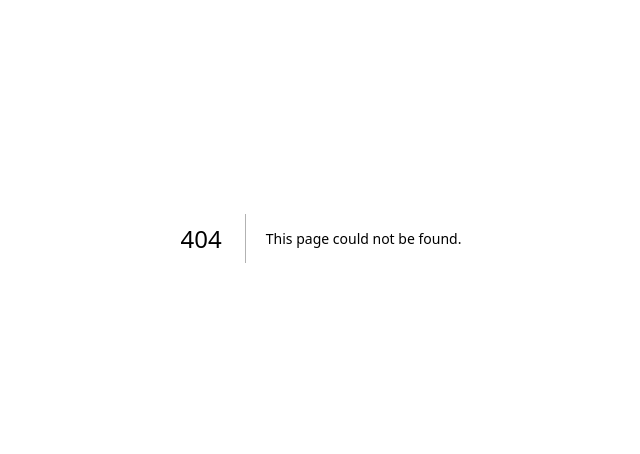
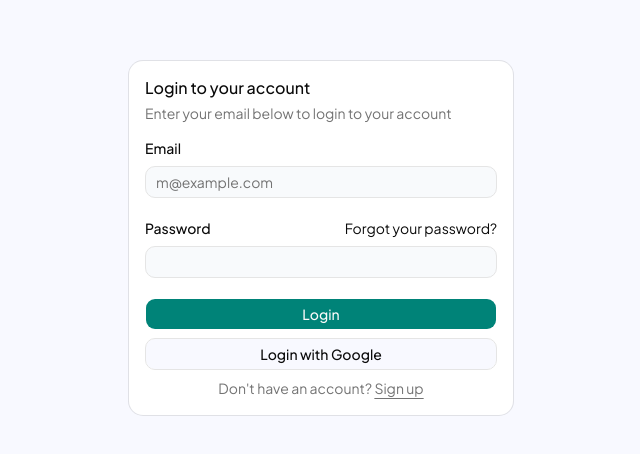
Before and after one commit to junahn978/care-index, a Next.js app in the folder frontend/: page /login in a window 1280 px wide. Before the commit this address had no page. Shown: the part 162-616 px from the top of the page, without its empty margins (319-959 px from the left). Built offline with nearby package versions, Linux system fonts and the light colour scheme.

Commit message:
feature(frontend): added basic shadecn form component boilerplate

```diff
--- /dev/null
+++ b/frontend/app/login/page.tsx
@@ -0,0 +1,11 @@
+import { LoginForm } from "@/components/login-form"
+
+export default function Page() {
+  return (
+    <div className="flex min-h-svh w-full items-center justify-center p-6 md:p-10">
+      <div className="w-full max-w-sm">
+        <LoginForm />
+      </div>
+    </div>
+  )
+}
--- /dev/null
+++ b/frontend/components/login-form.tsx
@@ -0,0 +1,71 @@
+import { cn } from "cn"
+
+import { Button } from "@/components/ui/button"
+import {
+  Card,
+  CardContent,
+  CardDescription,
+  CardHeader,
+  CardTitle,
+} from "@/components/ui/card"
+import {
+  Field,
+  FieldDescription,
+  FieldGroup,
+  FieldLabel,
+} from "@/components/ui/field"
+import { Input } from "@/components/ui/input"
+
+export function LoginForm({
+  className,
+  ...props
+}: React.ComponentProps<"div">) {
+  return (
+    <div className={cn("flex flex-col gap-6", className)} {...props}>
+      <Card>
+        <CardHeader>
+          <CardTitle>Login to your account</CardTitle>
+          <CardDescription>
+            Enter your email below to login to your account
+          </CardDescription>
+        </CardHeader>
+        <CardContent>
+          <form>
+            <FieldGroup>
+              <Field>
+                <FieldLabel htmlFor="email">Email</FieldLabel>
+                <Input
+                  id="email"
+                  type="email"
+                  placeholder="m@example.com"
+                  required
+                />
+              </Field>
+              <Field>
+                <div className="flex items-center">
+                  <FieldLabel htmlFor="password">Password</FieldLabel>
+                  <a
+                    href="#"
+                    className="ml-auto inline-block text-sm underline-offset-4 hover:underline"
+                  >
+                    Forgot your password?
+                  </a>
+                </div>
+                <Input id="password" type="password" required />
+              </Field>
+              <Field>
+                <Button type="submit">Login</Button>
+                <Button variant="outline" type="button">
+                  Login with Google
+                </Button>
+                <FieldDescription className="text-center">
+                  Don&apos;t have an account? <a href="#">Sign up</a>
+                </FieldDescription>
+              </Field>
+            </FieldGroup>
+          </form>
+        </CardContent>
+      </Card>
+    </div>
+  )
+}
```
Also changed, not shown: frontend/lib/supabase.ts (added).
